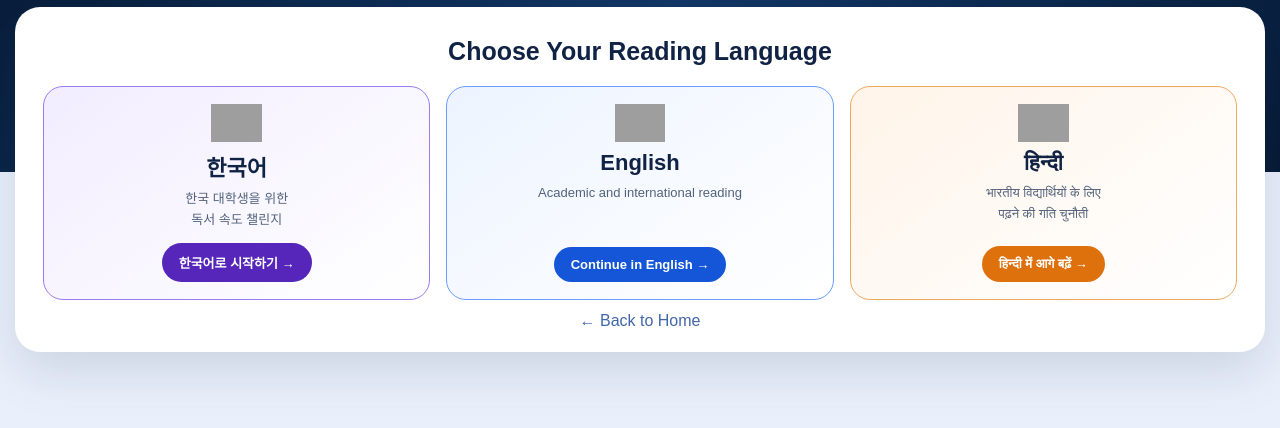
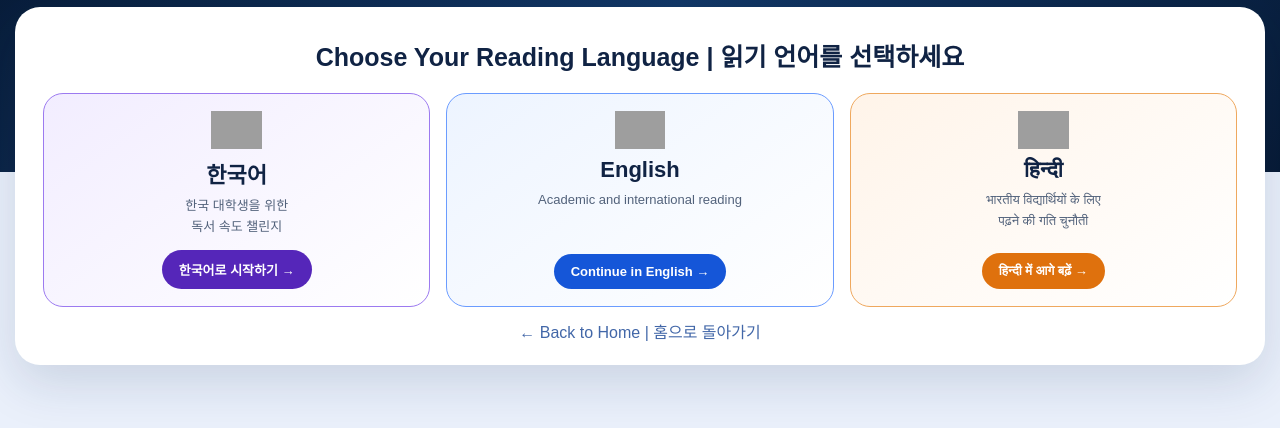
Before and after one commit to Sanjeev2206/ebook-site, a plain HTML site: page language.html in a window 1280 px wide. Shown: the part 90-518 px from the top of the page. Drawn offline with Linux system fonts and the light colour scheme; grey boxes are pictures that could not be loaded.

Commit message:
Update language.html

```diff
--- a/language.html
+++ b/language.html
@@ -255,7 +255,7 @@ body {
 
 <section class="language-section">
 
-    <h2>Choose Your Reading Language</h2>
+    <h2>Choose Your Reading Language | 읽기 언어를 선택하세요</h2>
 
 
 <div class="language-grid">
@@ -326,9 +326,9 @@ body {
 
 </div>
 
-  <a class="back-link" href="index.html">
-    ← Back to Home
-  </a>
+ <a class="back-link" href="index.html">
+    ← Back to Home | 홈으로 돌아가기
+</a>
 
 </section>
 
```
